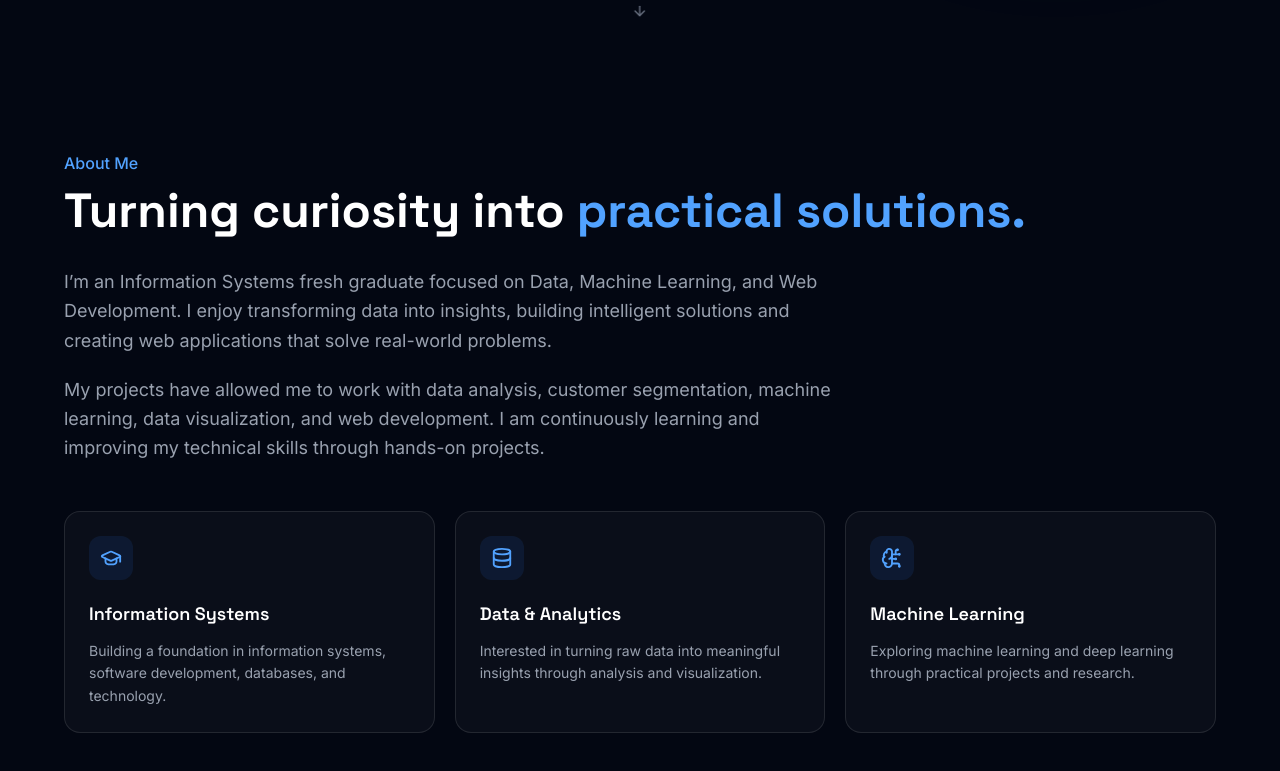
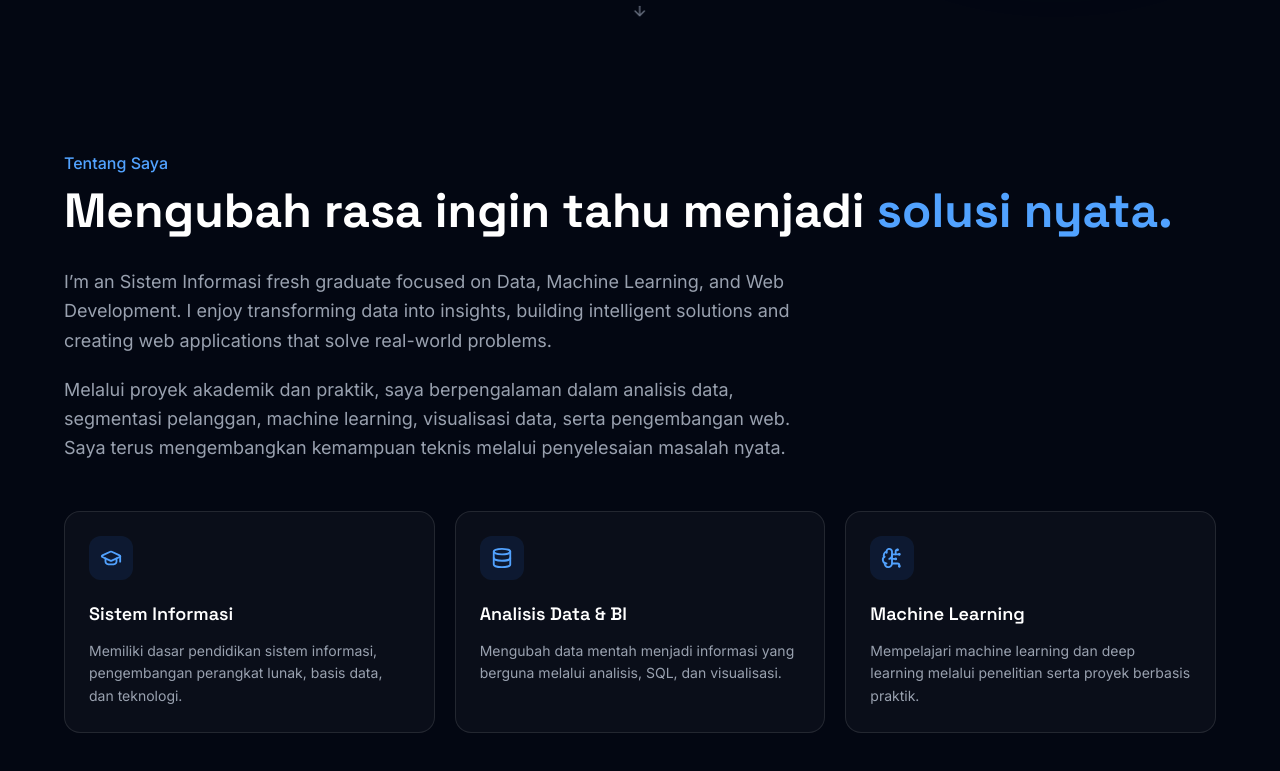
Before and after one commit to myusrilap/my-portofolio, a React app: page / in a window 1280 px wide. Shown: the part 745-1516 px from the top of the page. Built offline with nearby package versions, Linux system fonts and the light colour scheme; the HTML template or start-up script is replaced by a standard one.

Commit message:
i18n: translate About.jsx to Indonesian

```diff
--- a/src/components/About.jsx
+++ b/src/components/About.jsx
@@ -5,21 +5,21 @@ const About = () => {
   const highlights = [
     {
       icon: GraduationCap,
-      title: "Information Systems",
+      title: "Sistem Informasi",
       description:
-        "Building a foundation in information systems, software development, databases, and technology.",
+        "Memiliki dasar pendidikan sistem informasi, pengembangan perangkat lunak, basis data, dan teknologi.",
     },
     {
       icon: Database,
-      title: "Data & Analytics",
+      title: "Analisis Data & BI",
       description:
-        "Interested in turning raw data into meaningful insights through analysis and visualization.",
+        "Mengubah data mentah menjadi informasi yang berguna melalui analisis, SQL, dan visualisasi.",
     },
     {
       icon: BrainCircuit,
       title: "Machine Learning",
       description:
-        "Exploring machine learning and deep learning through practical projects and research.",
+        "Mempelajari machine learning dan deep learning melalui penelitian serta proyek berbasis praktik.",
     },
   ];
 
@@ -35,12 +35,12 @@ const About = () => {
           transition={{ duration: 0.6 }}
         >
           <p className="text-blue-400 font-medium mb-3">
-            About Me
+            Tentang Saya
           </p>
 
           <h2 className="text-3xl sm:text-4xl lg:text-5xl font-bold text-white">
-            Turning curiosity into
-            <span className="text-blue-400"> practical solutions.</span>
+            Mengubah rasa ingin tahu menjadi
+            <span className="text-blue-400"> solusi nyata.</span>
           </h2>
         </motion.div>
 
@@ -53,16 +53,15 @@ const About = () => {
           className="mt-8 max-w-3xl"
         >
           <p className="text-gray-400 text-lg leading-relaxed">
-          I’m an Information Systems fresh graduate focused on Data, Machine Learning, and Web Development.
+          I’m an Sistem Informasi fresh graduate focused on Data, Machine Learning, and Web Development.
           I enjoy transforming data into insights, building intelligent solutions
           and creating web applications that solve real-world problems.
           </p>
 
           <p className="mt-5 text-gray-400 text-lg leading-relaxed">
-            My projects have allowed me to work with data analysis,
-            customer segmentation, machine learning, data visualization,
-            and web development. I am continuously learning and
-            improving my technical skills through hands-on projects.
+            Melalui proyek akademik dan praktik, saya berpengalaman dalam analisis data,
+            segmentasi pelanggan, machine learning, visualisasi data, serta pengembangan web.
+            Saya terus mengembangkan kemampuan teknis melalui penyelesaian masalah nyata.
           </p>
         </motion.div>
 
```
